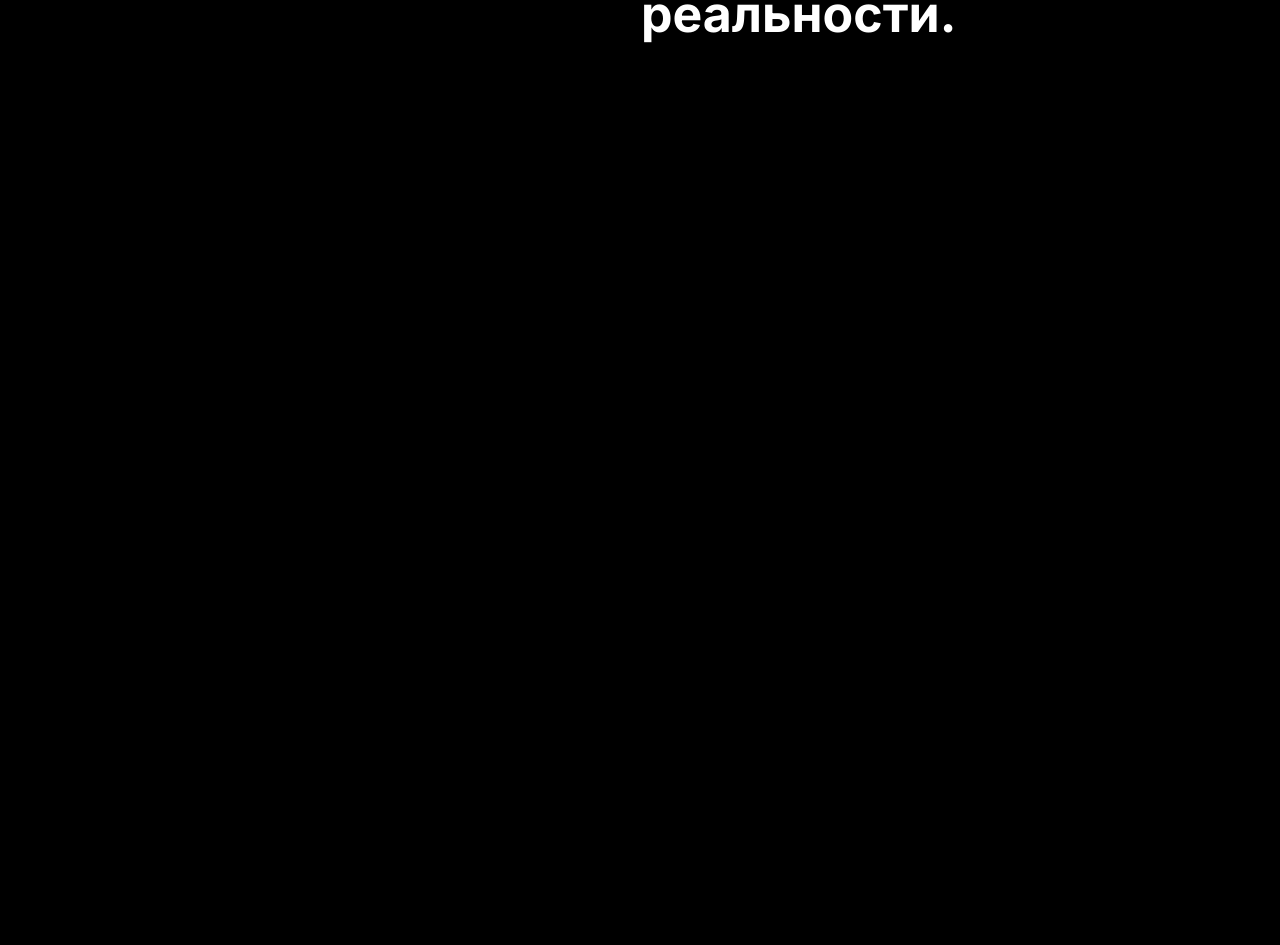
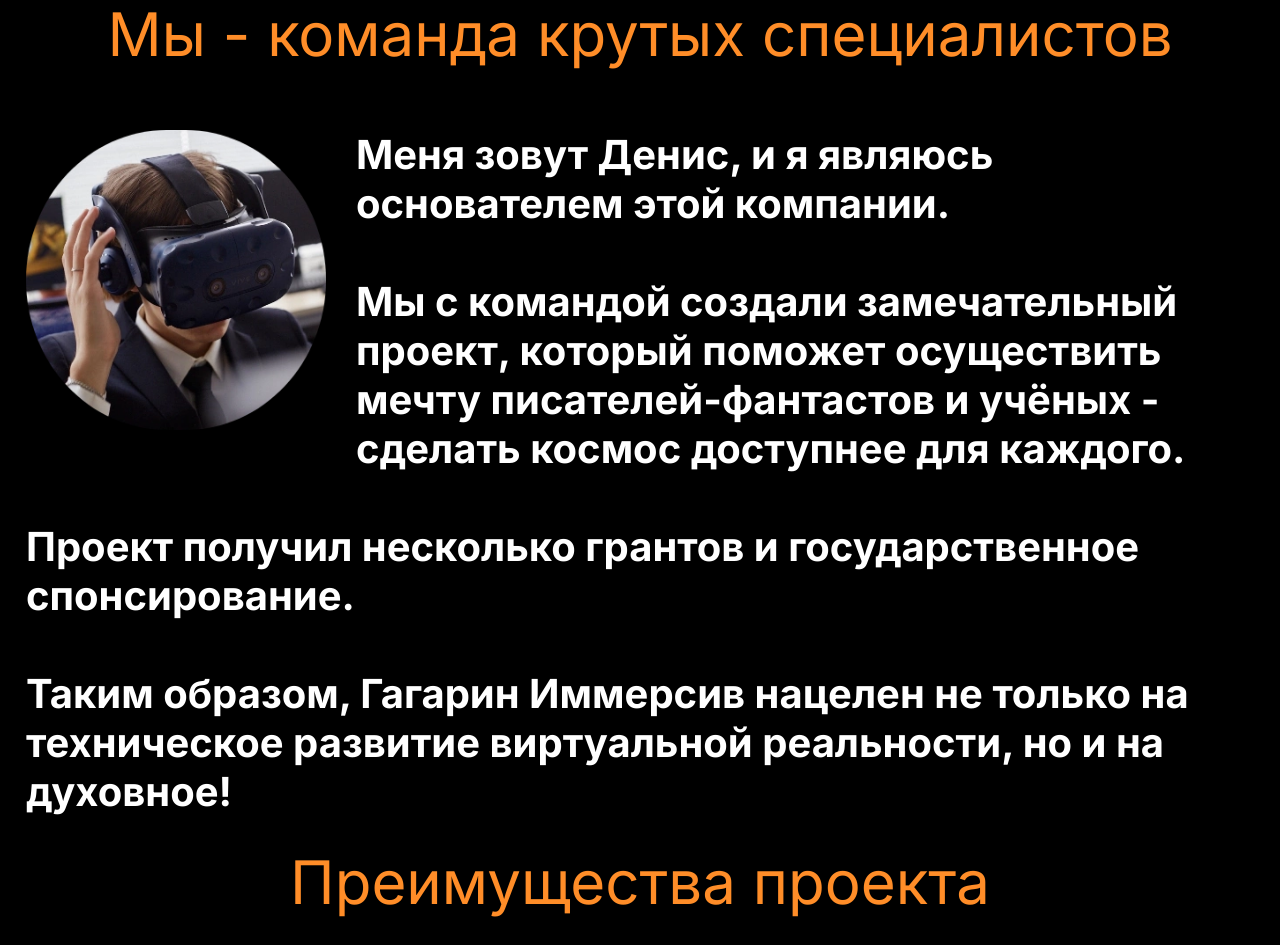
Before and after one commit to Ivange1ion/GagarinInversive, a Vue app: page / in a window 1280 px wide. Shown: the part 1947-2892 px from the top of the page. Before the commit the page ends 2067 px from the top, so only its background shows below. Built offline with nearby package versions, Linux system fonts and the light colour scheme.

Commit message:
Первая совмещённая

```diff
--- a/src/App.vue
+++ b/src/App.vue
@@ -3,10 +3,14 @@
 import Hero from "./components/Hero/Hero.vue";
 import Poster from "./components/Poster/Poster.vue";
 import Modal from "./components/UI/Modal.vue";
+import Advantages from "./components/Advantages/Advantages.vue";
+import About from "./components/About/About.vue";
 </script>
 
 <template>
   <Header><Modal></Modal></Header>
   <Hero></Hero>
   <Poster></Poster>
+  <About />
+  <Advantages />
 </template>
--- a/src/components/About/About.vue
+++ b/src/components/About/About.vue
@@ -1,5 +1,51 @@
-<script setup></script>
+<script setup>
+</script>
 
-<template></template>
+<template>
+    <div id="about">
+        <div class="part_head">
+            Мы - команда крутых специалистов
+        </div>
+        <div class="about_first">
+            <img src="../../assets/img/denis.webp" id="denis" alt="">
+            <div class="text-item" id="text_first">
+                Меня зовут Денис, и я являюсь основателем этой компании. <br><br>
+                Мы с командой создали замечательный проект, который поможет осуществить мечту писателей-фантастов
+                и учёных - сделать космос доступнее для каждого.
+            </div>
+        </div>
+        <div class="about_second text-item" id="text_second">
+            <br>Проект получил несколько грантов и государственное спонсирование. <br><br>
+            Таким образом, Гагарин Иммерсив нацелен  не только на техническое развитие виртуальной реальности,
+            но и на духовное!
+        </div>
+    </div>
+</template>
 
-<style scoped></style>
+<style scoped>
+    .about_first{
+        display: flex;
+        flex-wrap: wrap;
+        gap: 30px;
+    }
+    #text_first{
+        width: 70%;
+    }
+    #text_second{
+        width: auto;
+    }
+    #denis{
+        width: 300px;
+        height: 300px;
+    }
+    @media (max-width: 720px) {
+        .text-item {
+            font-size: 30px;
+        }
+    }
+    @media (width<1152px) {
+        #text_first{
+            width: auto;
+        }
+    }
+</style>
--- a/src/components/Advantages/Advantages.vue
+++ b/src/components/Advantages/Advantages.vue
@@ -66,7 +66,7 @@
     }
     .adv_li_head{
         font-weight: bold;
-        font-size: 20px;
+        font-size: 30px;
         padding-bottom: 10px;
     }
     @media (width<730px) {
--- a/src/components/Poster/Poster.vue
+++ b/src/components/Poster/Poster.vue
@@ -38,13 +38,6 @@
   justify-content: center;
 }
 
-.text-item {
-  color: #fff;
-  font-size: 50px;
-  font-family: var(--sans);
-  font-weight: 700;
-}
-
 @media (max-width: 1200px) {
   .text-item {
     font-size: 40px;
--- a/src/style.css
+++ b/src/style.css
@@ -13,14 +13,30 @@
   position: relative;
   background-color: var(--bg);
   padding: 18px;
-  font-family: 'Segoe UI', Tahoma, Geneva, Verdana, sans-serif;
+  font-family: var(--sans);;
   color: #ffffff;
 }
-
+.text-item {
+  color: #fff;
+  font-size: 40px;
+  font-family: var(--sans);
+  font-weight: 700;
+}
 .part_head{
   color: #ff8d28;
-  font-size: 40px;
+  font-size: 60px;
+  margin-bottom: 60px;
+  text-align: center;
 }
+@media (width<760px) {
+  .part_head{
+    color: #ff8d28;
+    font-size: 40px;
+    margin-bottom: 60px;
+    text-align: center;
+  }
+}
+
 
 /* #advantages{
         display: flex;
```
Also changed, not shown: src/assets/img/denis.webp (added).
